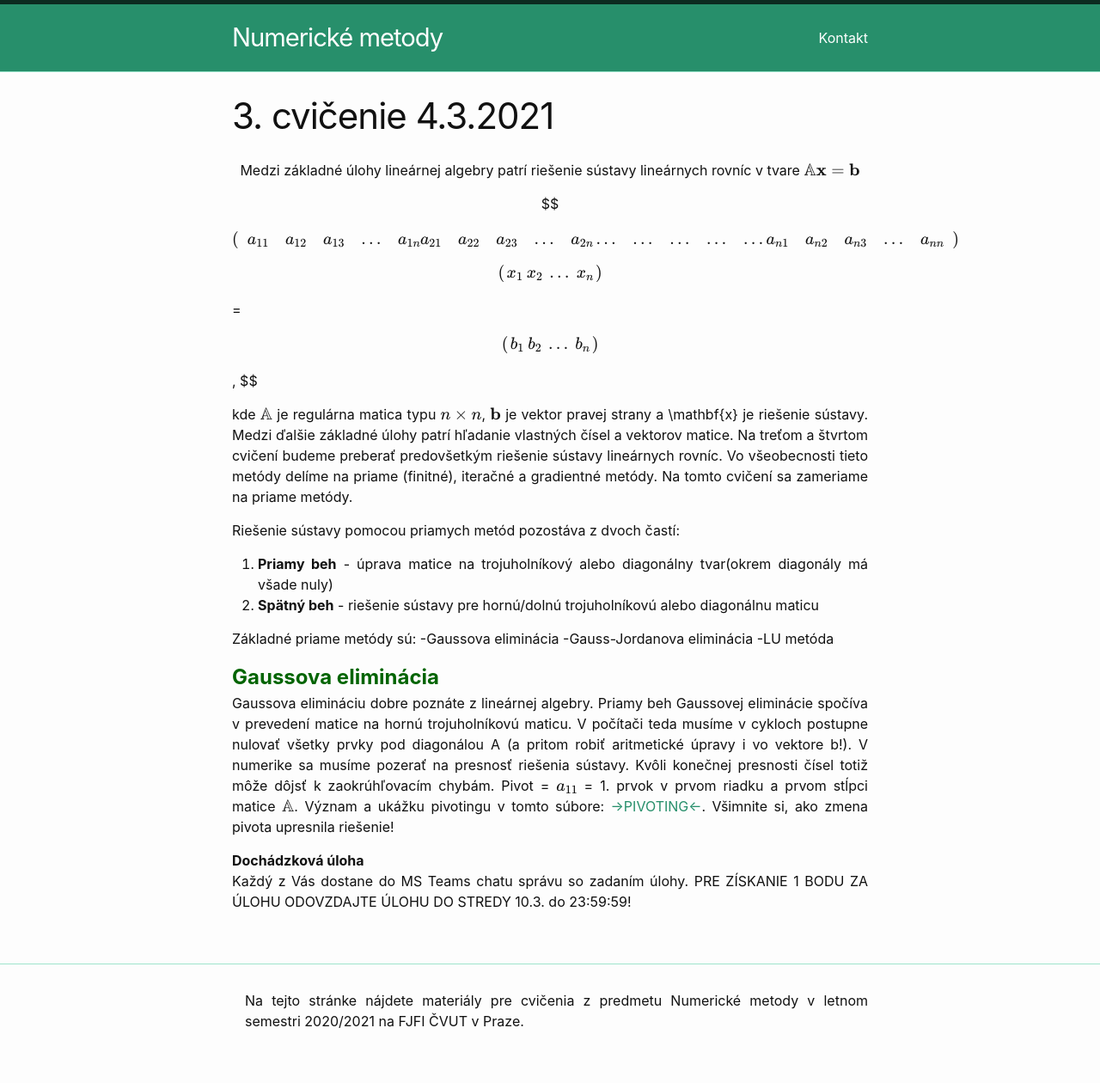
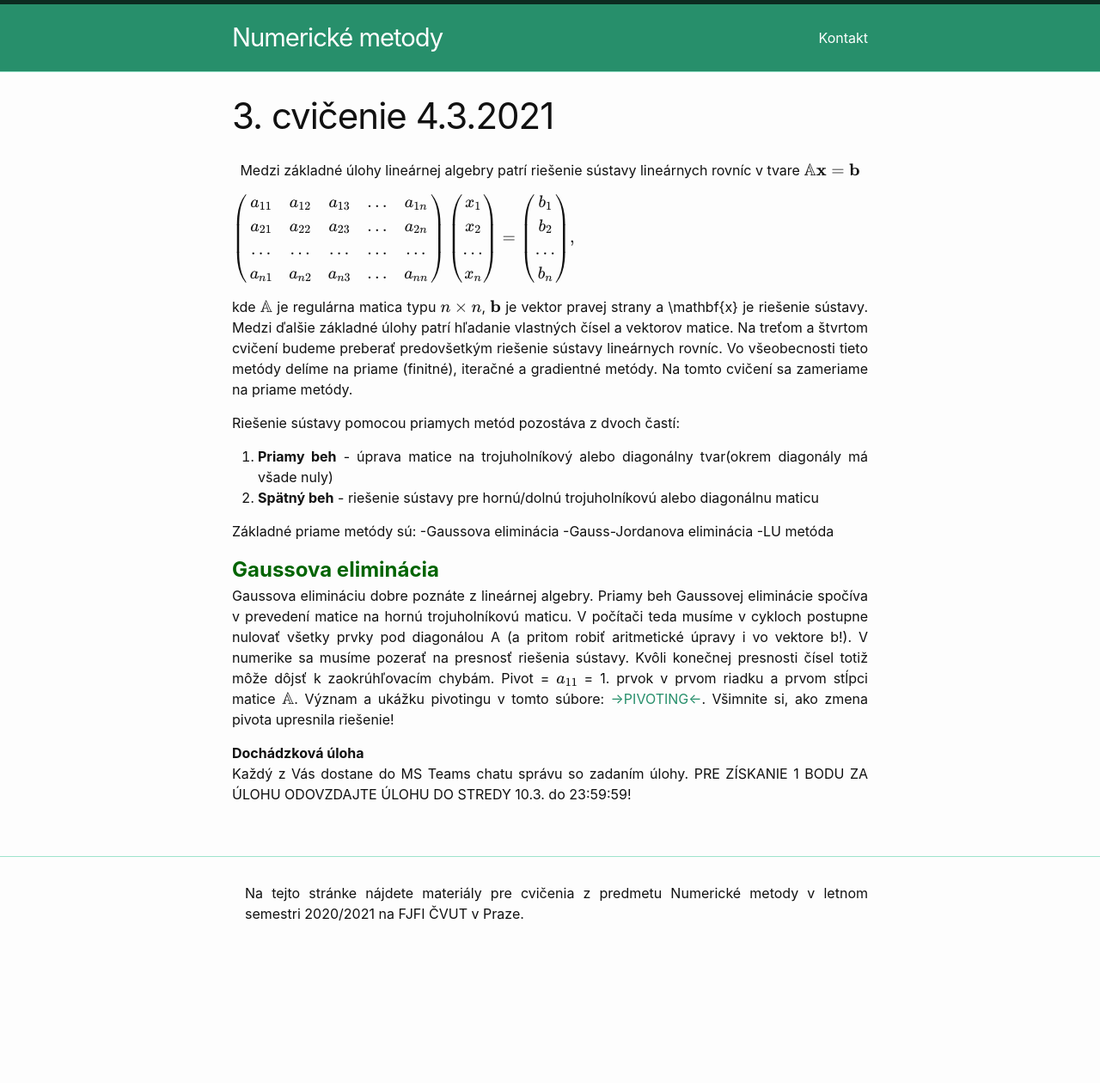
Before and after one commit to maslarova/maslarova.github.io, a Jekyll site: the page built from _posts/2021-03-04-cvicenie3.md, in a window 1280 px wide. Shown: the whole page at 86% size. Built offline with Jekyll 4.4.1, drawn with Linux system fonts in a browser that asks for light colours; after the commit the page ends 1135 px from its top, so only the background shows below that.

Commit message:
2021-03-04-cvicenie3.md

```diff
--- a/_posts/2021-03-04-cvicenie3.md
+++ b/_posts/2021-03-04-cvicenie3.md
@@ -6,9 +6,7 @@ date:   2021-03-02 09:26:13 +0100
 
 Medzi základné úlohy lineárnej algebry patrí riešenie sústavy lineárnych rovníc v tvare $\mathbb{A}\mathbf{x}=\mathbf{b}$
 {: .centering}
-$$
-{: .centering}
-\begin{pmatrix}
+$$\begin{pmatrix}
 a_{11} & a_{12} & a_{13} & \dots & a_{1n} \\
 a_{21} & a_{22} & a_{23} & \dots & a_{2n} \\
 \dots  & \dots  & \dots  & \dots & \dots  \\
@@ -98,7 +96,7 @@ a_{1,n+1} \\ a_{2,n+1} \\ \dots \\ a_{n,n+1}
 
 {: .centering}
 {% include youtube.html id="NhrAJ1MVi8Y" %}
- <br />
+ <br>
 Program z videa si môžete stiahnuť [->tu<-](http://maslarova.github.io/cvicenie3/troj_matice.m).
 <span style="color:DarkGreen"> <font size="+2"><b>Gauss-Jordanova metóda</b></font></span><br>
 Gauss Jordanova metóda je takmer identická s Gaussovou elimináciou. Rozdiel je v priamom behu, kde namiesto trojuholníkovej metice dostávame maticu s diaognálou s jedničkami. Keď teda v priamom behu získame trojuholníkovú maticu, budeme v úpravách pokračovať ďalej. Násobky riadkov budeme k sebe pričítať/odčítať tým spôsobom, aby sme vynulovali aj všetky prvky nad diagonálou (nielen pod diagonálou. Nakoniec riadky podelíme príslušnými konštantami, aby sme dostali na diagonále jedničky. Od pohľadu teraz vidíte , že spätný beh bude v tomto prípade menej náročný. Stǎći, aby sme v jednom cykle um n priradili x y z a výsledky.
```
